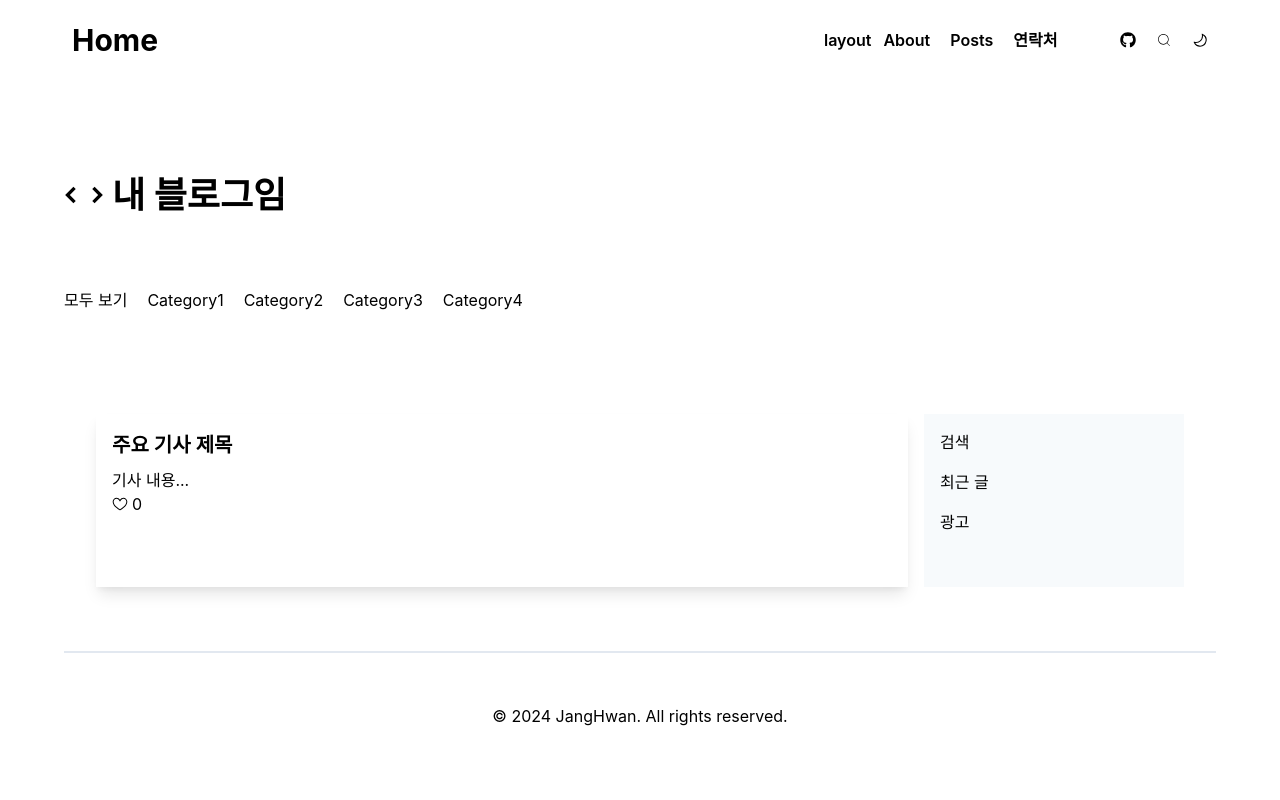
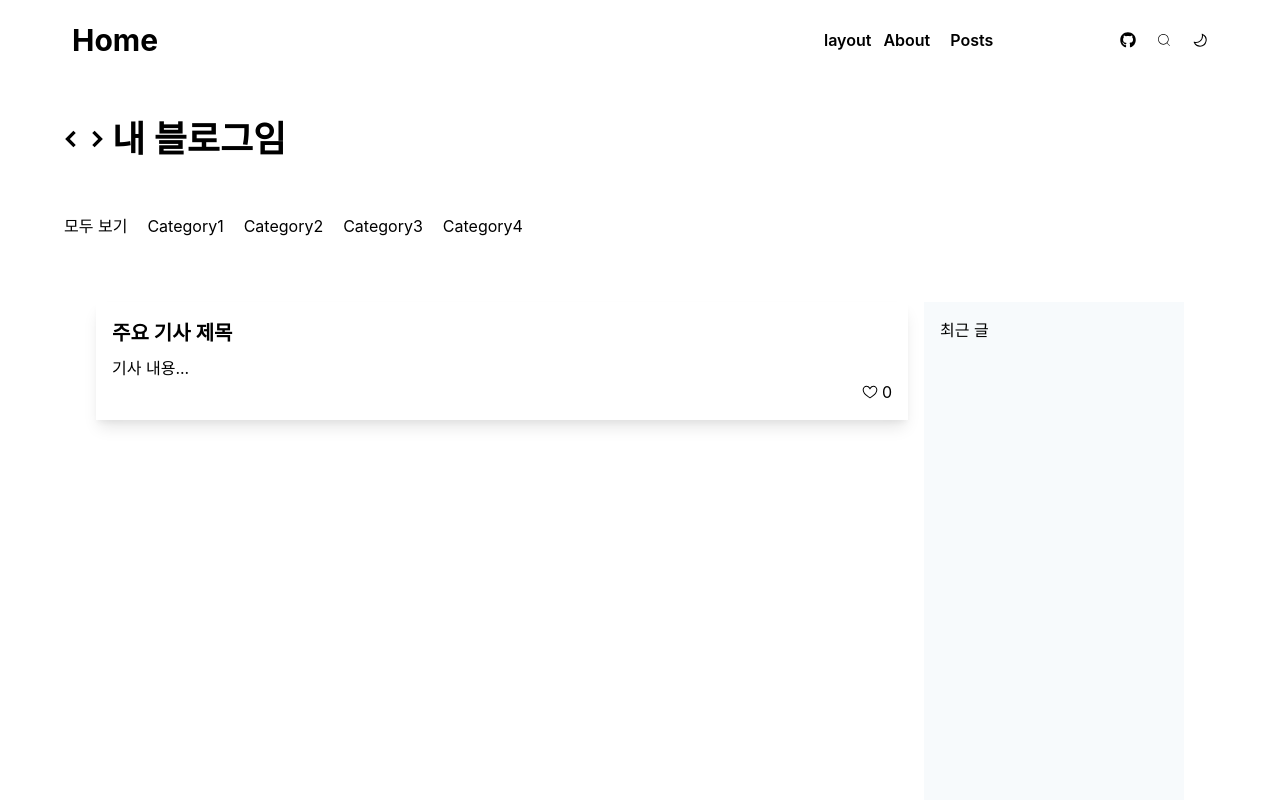
Before and after one commit to JangHwanPark/React_State_Practice, a React (Create React App) app in the folder ch03/: page / in a window 1280 px wide. Shown: the top 800 px of the page. Built offline with nearby package versions, Linux system fonts and the light colour scheme.

Commit message:
feat: Like Button (좋아요 갯수 추가)

```diff
--- a/ch03/src/components/LikeButton/LikeButton.jsx
+++ b/ch03/src/components/LikeButton/LikeButton.jsx
@@ -24,7 +24,7 @@ export default function LikeButton() {
     }, [like]);
 
     return (
-        <button className={'flex items-center gap-1 cursor-pointer'} onClick={handleClickLike}>
+        <button className={'ml-auto flex items-center gap-1 cursor-pointer'} onClick={handleClickLike}>
             <span>{like ? <GoHeartFill/> : <GoHeart/>}</span>
             <span>{cnt}</span>
         </button>
--- a/ch03/src/components/PostsList/PostsList.jsx
+++ b/ch03/src/components/PostsList/PostsList.jsx
@@ -1,11 +1,13 @@
 import React from 'react';
 import LikeButton from "../LikeButton/LikeButton";
-import {GoHeart, GoHeartFill} from "react-icons/go";
+import {Link} from "react-router-dom";
 
 export default function PostsList() {
     return (
         <article className="p-4 shadow-lg col-span-3">
-            <h2 className="font-semibold text-xl mb-2">주요 기사 제목</h2>
+            <h2 className="font-semibold text-xl mb-2">
+                <Link to={'/posts/1'}>주요 기사 제목</Link>
+            </h2>
             <p>기사 내용...</p>
             <LikeButton/>
         </article>
--- a/ch03/src/components/SideMenu/SideMenu.jsx
+++ b/ch03/src/components/SideMenu/SideMenu.jsx
@@ -1,11 +1,10 @@
 import React from 'react';
 
 export default function SideMenu() {
+    // col-span-1 row-span-5: 가로 1칸 세로 5칸
     return (
-        <aside className="col-span-1 bg-gray-100 p-4">
-            <div className="mb-4">검색</div>
+        <aside className="h-full col-span-1 row-span-5 bg-gray-100 p-4">
             <div className="mb-4">최근 글</div>
-            <div>광고</div>
         </aside>
     );
 }
--- a/ch03/src/index.js
+++ b/ch03/src/index.js
@@ -8,6 +8,7 @@ import NotFound from "./pages/NotFound";
 import Home from "./pages/Home";
 import LayoutPage from "./layout/LayoutPage";
 import About from "./pages/About";
+import Post from "./pages/Post";
 
 const route = createBrowserRouter([
     {
@@ -18,6 +19,7 @@ const route = createBrowserRouter([
             {index: true, element: <Home/>},
             {path: "/about", element: <About/>},
             {path: "/test", element: <LayoutPage/>},
+            {path: "/posts/:postId", element: <Post/>},
             {path: "/test", element: <LayoutPage/>}
         ]
     }
--- a/ch03/src/layout/GridLayout.jsx
+++ b/ch03/src/layout/GridLayout.jsx
@@ -2,7 +2,7 @@ import React from 'react';
 
 export default function GridLayout({children}) {
     return (
-        <div className="h-full flex-grow grid grid-cols-4 gap-4 p-4 sm:px-6 lg:px-8">
+        <div className="h-full flex-grow grid grid-cols-4 grid-rows-5 gap-4 p-4 sm:px-6 lg:px-8">
             {children}
         </div>
     );
--- a/ch03/src/layout/Header.jsx
+++ b/ch03/src/layout/Header.jsx
@@ -15,7 +15,6 @@ export default function Header() {
                     <Link to={'/test'}>layout</Link>
                     <Link to="/about" className="px-2 hover:text-gray-300">About</Link>
                     <Link to="/articles" className="px-2 hover:text-gray-300">Posts</Link>
-                    <Link to="/contact" className="px-2 hover:text-gray-300">연락처</Link>
                 </nav>
             </div>
             <div className={'text-opacity-60 flex items-center gap-1 text-2xl md:text-base'}>
--- /dev/null
+++ b/ch03/src/pages/Post.jsx
@@ -0,0 +1,9 @@
+import React from 'react';
+
+export default function Post() {
+    return (
+        <div>
+            Post
+        </div>
+    );
+}
```
Also changed, not shown: 1 other file (tests, documents, lock files or other folders).
